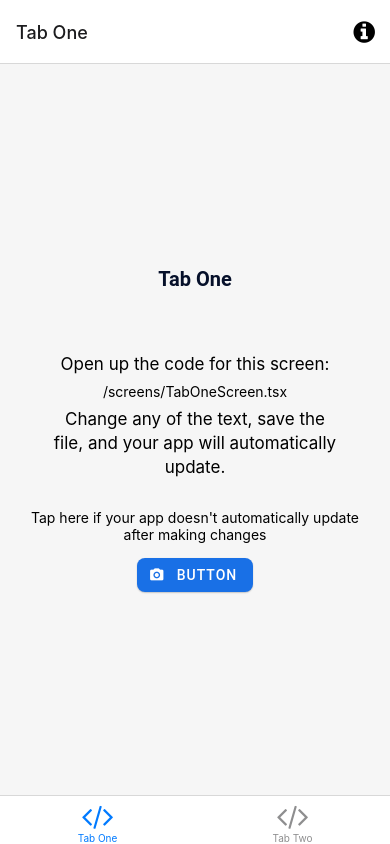
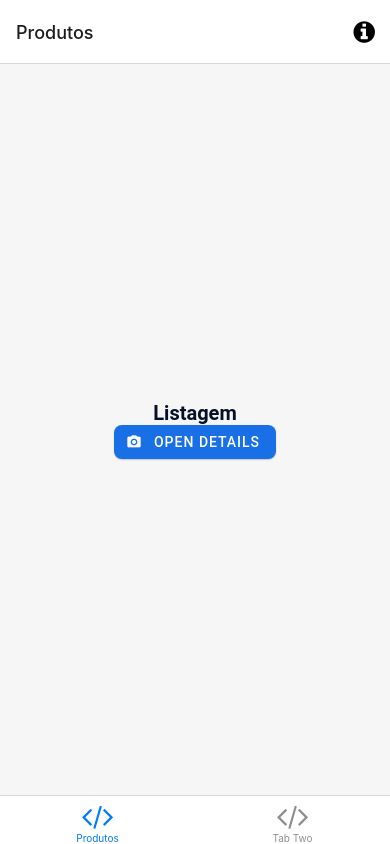
Before and after one commit to Daniel-Conte/Compra-Feita-MOBILE, a React Native app: screen /ProdutosList in a window 390 px wide. Built offline with nearby package versions, Linux system fonts and the light colour scheme.

Commit message:
feat(navigation): :sparkles: adiciona navegacao para produtos
screens para teste

```diff
--- /dev/null
+++ b/src/navigation/BottomTabNavigator/ProdutosNavigator.tsx
@@ -0,0 +1,22 @@
+import { createNativeStackNavigator } from '@react-navigation/native-stack';
+
+import ProdutosList from '@screens/Produtos/List';
+import ProdutoDetails from '@screens/Produtos/Details';
+import { ProdutosStackParamList } from '../types';
+
+const Stack = createNativeStackNavigator<ProdutosStackParamList>();
+
+const ProdutosNavigator = () => {
+  return (
+    <Stack.Navigator>
+      <Stack.Screen name="ProdutosList" component={ProdutosList} options={{ headerShown: false }} />
+      <Stack.Screen
+        name="ProdutosDetails"
+        component={ProdutoDetails}
+        options={{ title: 'Detalhes' }}
+      />
+    </Stack.Navigator>
+  );
+};
+
+export default ProdutosNavigator;
--- a/src/navigation/BottomTabNavigator/index.tsx
+++ b/src/navigation/BottomTabNavigator/index.tsx
@@ -3,7 +3,7 @@ import { createBottomTabNavigator } from '@react-navigation/bottom-tabs';
 
 import { FontAwesome } from '@expo/vector-icons';
 
-import TabOneScreen from '@screens/TabOneScreen';
+import ProdutosNavigator from './ProdutosNavigator';
 import TabTwoScreen from '@screens/TabTwoScreen';
 import { RootTabParamList, RootTabScreenProps } from '../types';
 
@@ -11,16 +11,16 @@ const BottomTab = createBottomTabNavigator<RootTabParamList>();
 
 const BottomTabNavigator = () => {
   return (
-    <BottomTab.Navigator initialRouteName="TabOne">
+    <BottomTab.Navigator initialRouteName="Produtos">
       <BottomTab.Screen
-        name="TabOne"
-        component={TabOneScreen}
-        options={({ navigation }: RootTabScreenProps<'TabOne'>) => ({
-          title: 'Tab One',
+        name="Produtos"
+        component={ProdutosNavigator}
+        options={({ navigation }: RootTabScreenProps<'Produtos'>) => ({
+          title: 'Produtos',
           tabBarIcon: ({ color }) => <TabBarIcon name="code" color={color} />,
           headerRight: () => (
             <Pressable
-              onPress={() => navigation.navigate('Modal')}
+              onPress={() => navigation.navigate('NotFound')}
               style={({ pressed }) => ({
                 opacity: pressed ? 0.5 : 1,
               })}>
--- a/src/screens/NotFoundScreen.tsx
+++ b/src/screens/NotFoundScreen.tsx
@@ -1,6 +1,6 @@
 import { StyleSheet, TouchableOpacity, View, Text } from 'react-native';
 
-import { RootStackScreenProps } from '@typings/navigation';
+import { RootStackScreenProps } from '@navigation/types';
 
 export default function NotFoundScreen({ navigation }: RootStackScreenProps<'NotFound'>) {
   return (
--- /dev/null
+++ b/src/screens/Produtos/Details.tsx
@@ -0,0 +1,31 @@
+import { StyleSheet, View } from 'react-native';
+import { Button, Text } from 'react-native-paper';
+
+import { ProdutosStackScreenProps } from '@navigation/types';
+
+const ProdutoDetails = ({ navigation, route }: ProdutosStackScreenProps<'ProdutosDetails'>) => {
+  return (
+    <View style={styles.container}>
+      <Text style={styles.title}>Produto {route.params.nome}</Text>
+
+      <Button mode="contained" onPress={() => navigation.goBack()} icon="camera">
+        Go back
+      </Button>
+    </View>
+  );
+};
+
+const styles = StyleSheet.create({
+  container: {
+    flex: 1,
+    alignItems: 'center',
+    justifyContent: 'center',
+    backgroundColor: '#f6f6f6',
+  },
+  title: {
+    fontSize: 20,
+    fontWeight: 'bold',
+  },
+});
+
+export default ProdutoDetails;
--- /dev/null
+++ b/src/screens/Produtos/List.tsx
@@ -0,0 +1,34 @@
+import { StyleSheet, View } from 'react-native';
+import { Button, Text } from 'react-native-paper';
+
+import { ProdutosStackScreenProps } from '@navigation/types';
+
+const ProdutosList = ({ navigation }: ProdutosStackScreenProps<'ProdutosList'>) => {
+  return (
+    <View style={styles.container}>
+      <Text style={styles.title}>Listagem</Text>
+
+      <Button
+        mode="contained"
+        onPress={() => navigation.push('ProdutosDetails', { nome: 'Cerveja' })}
+        icon="camera">
+        Open details
+      </Button>
+    </View>
+  );
+};
+
+const styles = StyleSheet.create({
+  container: {
+    flex: 1,
+    alignItems: 'center',
+    justifyContent: 'center',
+    backgroundColor: '#f6f6f6',
+  },
+  title: {
+    fontSize: 20,
+    fontWeight: 'bold',
+  },
+});
+
+export default ProdutosList;
--- a/src/screens/TabOneScreen.tsx
+++ /dev/null
@@ -1,37 +0,0 @@
-import { StyleSheet, View } from 'react-native';
-import { Button, Text } from 'react-native-paper';
-
-import EditScreenInfo from '@components/EditScreenInfo';
-import { RootTabScreenProps } from '@typings/navigation';
-
-export default function TabOneScreen({ navigation }: RootTabScreenProps<'TabOne'>) {
-  return (
-    <View style={styles.container}>
-      <Text style={styles.title}>Tab One</Text>
-      <View style={styles.separator} />
-      <EditScreenInfo path="/screens/TabOneScreen.tsx" />
-
-      <Button mode="contained" onPress={() => {}} icon="camera">
-        Button
-      </Button>
-    </View>
-  );
-}
-
-const styles = StyleSheet.create({
-  container: {
-    flex: 1,
-    alignItems: 'center',
-    justifyContent: 'center',
-    backgroundColor: '#f6f6f6',
-  },
-  title: {
-    fontSize: 20,
-    fontWeight: 'bold',
-  },
-  separator: {
-    marginVertical: 30,
-    height: 1,
-    width: '80%',
-  },
-});
```
Also changed, not shown: src/navigation/types.ts (+13 -2 lines).
